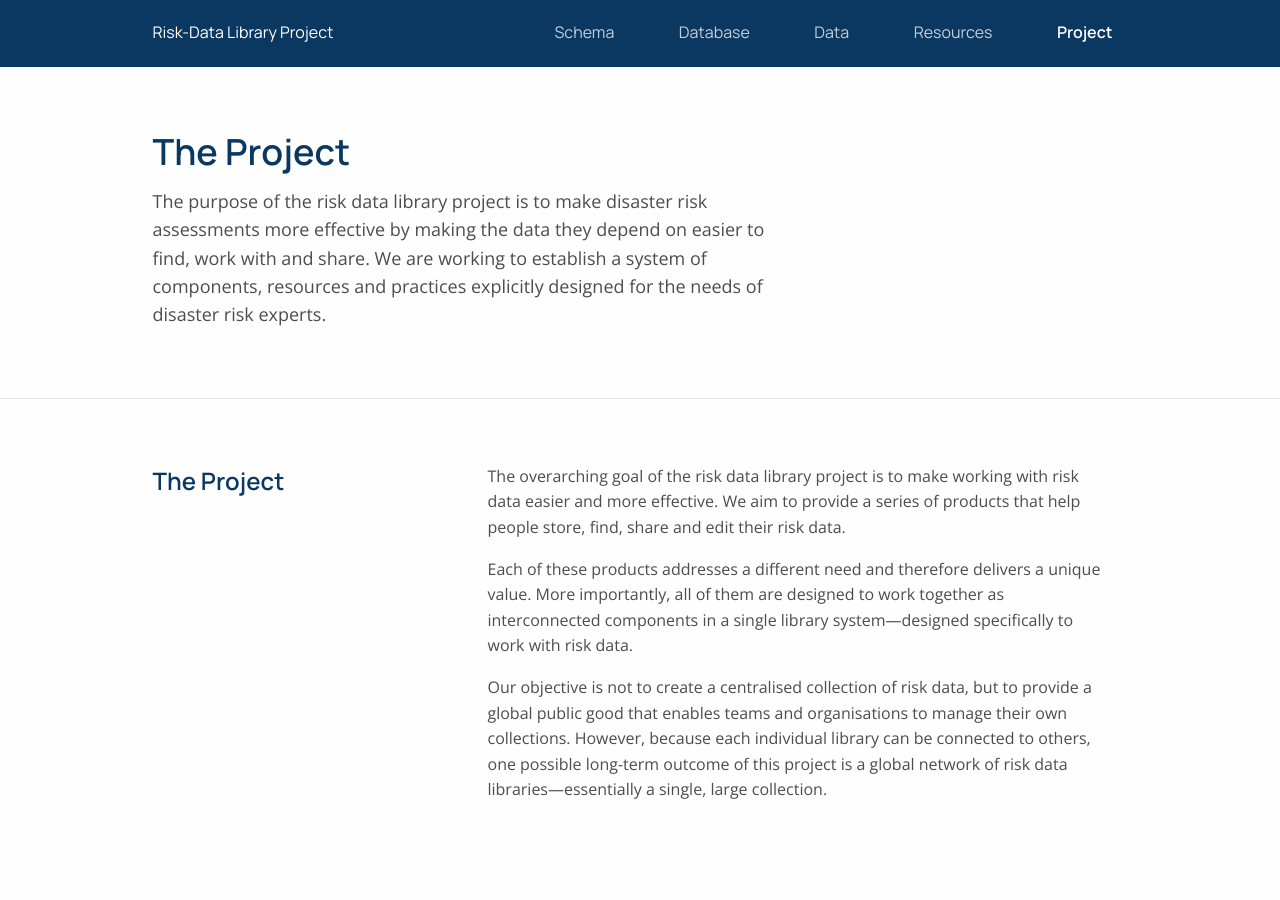
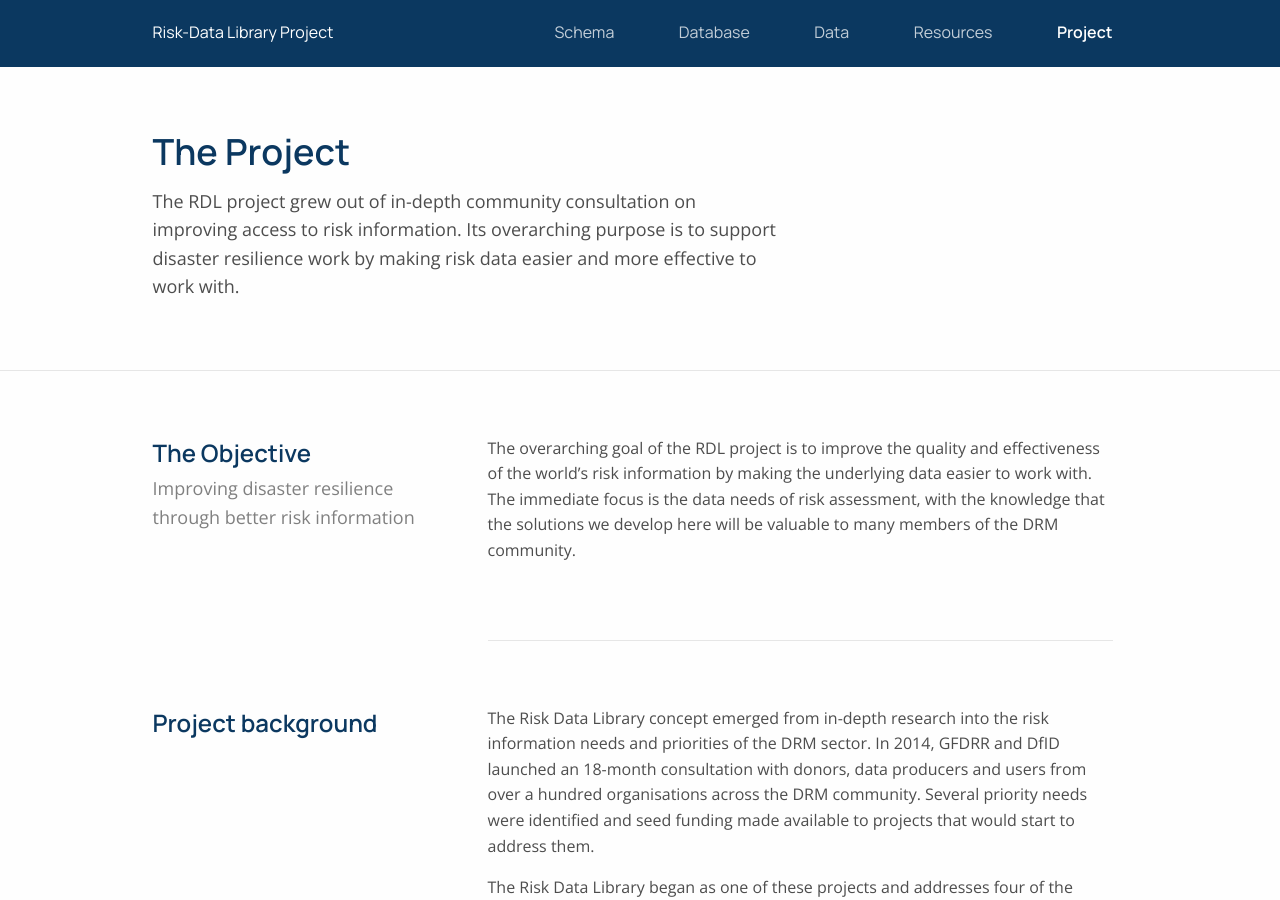
Before and after one commit to GFDRR/risk-data-library.github.io, a Jekyll site: the page built from project.html, in a window 1280 px wide and 900 px high. Built offline with Jekyll 4.4.1, drawn with Linux system fonts in a browser that asks for light colours; nearby versions of some CDN libraries; some of the changed text lies outside the part shown.

Commit message:
Update project.html
revised content

```diff
--- a/project.html
+++ b/project.html
@@ -1,11 +1,27 @@
 ---
 layout: page
 title: The Project
-description: The purpose of the risk data library project is to make disaster risk assessments more effective by making the data they depend on easier to find, work with and share. We are working to establish a system of components, resources and practices explicitly designed for the needs of disaster risk experts.
+description: The RDL project grew out of in-depth community consultation on improving access to risk information. Its overarching purpose is to support disaster resilience work by making risk data easier and more effective to work with.
 ---
 <div class="component-individual reusable-component">
   <div class="reusable-component-left">
-    <h4 class="component-individual-title reusable-title title-color">The Project</h4>
+    <h4 class="component-individual-title reusable-title title-color">The Objective</h4>
+    <p class="reusable-subtitle">
+      Improving disaster resilience through better risk information
+    </p>
+  </div>
+  <div class="reusable-component-right component-individual-right">
+    <div class="reusable-content no-margin-bottom">
+      <p class="paragraph-padding-bottom">
+        The overarching goal of the RDL project is to improve the quality and effectiveness of the world’s risk information by making the underlying data easier to work with. The immediate focus is the data needs of risk assessment, with the knowledge that the solutions we develop here will be valuable to many members of the DRM community.
+      </p>
+    </div>
+  </div>
+</div>
+
+<div class="component-individual reusable-component">
+  <div class="reusable-component-left">
+    <h4 class="component-individual-title reusable-title title-color">Project background</h4>
     <p class="reusable-subtitle">
 
     </p>
@@ -13,14 +29,94 @@ description: The purpose of the risk data library project is to make disaster ri
   <div class="reusable-component-right component-individual-right">
     <div class="reusable-content no-margin-bottom">
       <p class="paragraph-padding-bottom">
-        The overarching goal of the risk data library project is to make working with risk data easier and more effective. We aim to provide a series of products that help people store, find, share and edit their risk data.
+        The Risk Data Library concept emerged from in-depth research into the risk information needs and priorities of the DRM sector. In 2014, GFDRR and DfID launched an 18-month consultation with donors, data producers and users from over a hundred organisations across the DRM community. Several priority needs were identified and seed funding made available to projects that would start to address them.
       </p>
       <p class="paragraph-padding-bottom">
-        Each of these products addresses a different need and therefore delivers a unique value. More importantly, all of them are designed to work together as interconnected components in a single library system—designed specifically to work with risk data.
+        The Risk Data Library began as one of these projects and addresses four of the eight priorities identified in the research:
+        - Plausible hazard scenarios for developing countries
+        - Open and freely available vulnerability functions
+        - Exposure datasets suitable for detailed risk assessment
+        - An established standard for model interoperability
       </p>
-      <p>
-        Our objective is not to create a centralised collection of risk data, but to provide a global public good that enables teams and organisations to manage their own collections. However, because each individual library can be connected to others, one possible long-term outcome of this project is a global network of risk data libraries—essentially a single, large collection.
-      </p>
+      <div class="schema-page-link-container">
+        <a href="https://www.gfdrr.org/en/solving-puzzle-innovating-reduce-risk" class="link" download target="_blank">Download the complete Solving the Puzzle report here</a>
+      </div>
     </div>
   </div>
 </div>
+
+<div class="component-individual reusable-component">
+  <div class="reusable-component-left">
+    <h4 class="component-individual-title reusable-title title-color">Partner and supporting organisations</h4>
+    <p class="reusable-subtitle">
+      Several organisations and teams have given their time, expertise or funding to the RDL project to date
+    </p>
+  </div>
+  <div class="reusable-component-right component-individual-right">
+    <div class="reusable-content no-margin-bottom no-margin-top-first-title-color">
+      <p class="title-color">
+        UK Department for International Development
+      </p>
+      <p>
+        DfID funded the initial research into the information needs and priorities of the DRM community which created the foundation for the RDL project. DfID also worked with GFDRR to establish the challenge fund which provided the original funding for the project.
+      </p>
+      <div class="schema-page-link-container">
+        <a href="www.gov.uk/government/organisations/department-for-international-development" class="link" download target="_blank">DfID website</a>
+      </div>
+      <div class="schema-page-link-container">
+        <a href="www.gfdrr.org/en/challenge-fund" class="link" download target="_blank">Challenge Fund website</a>
+      </div>
+
+      <p class="title-color">
+        GFDRR Labs
+      </p>
+      <p>
+        The Labs team at GFDRR conducted the original community research for DfID and managed the challenge fund on their behalf. The Labs team has also overseen the research and development of the RDL project to date.
+      </p>
+      <div class="schema-page-link-container">
+        <a href="www.gfdrr.org/en/gfdrr-labs" class="link" download target="_blank">GFDRR Labs website</a>
+      </div>
+
+      <p class="title-color">
+        The Global Earthquake Model Foundation
+      </p>
+      <p>
+        GEM led the development of the exposure component of the RDL schema. GEM has continued to contribute to the project by developing the modeled loss component and creating the unified schema and database.
+      </p>
+      <div class="schema-page-link-container">
+        <a href="www.globalquakemodel.org" class="link" download target="_blank">GEM website</a>
+      </div>
+
+      <p class="title-color">
+        University College London (UCL) EPICentre
+      </p>
+      <p>
+        UCL EPICentre developed the vulnerability component and has continued to refine this in collaboration with GEM.
+      </p>
+      <div class="schema-page-link-container">
+        <a href="www.ucl.ac.uk/epicentre" class="link" download target="_blank">UCL EPICentre website</a>
+      </div>
+
+      <p class="title-color">
+        The British Geological Survey
+      </p>
+      <p>
+        BGS led the development of the hazard data component of the RDL schema.
+      </p>
+      <div class="schema-page-link-container">
+        <a href="www.bgs.ac.uk" class="link" download target="_blank">BGS website</a>
+      </div>
+
+      <p class="title-color">
+        DiUS Computing
+      </p>
+      <p>
+        DiUS developed the cloud-hosted version of the RDL database and this supporting website.
+      </p>
+      <div class="schema-page-link-container">
+        <a href="dius.com.au/" class="link" download target="_blank">DiUS Computing website</a>
+      </div>
+
+    </div>
+  </div>
+</div>
```
